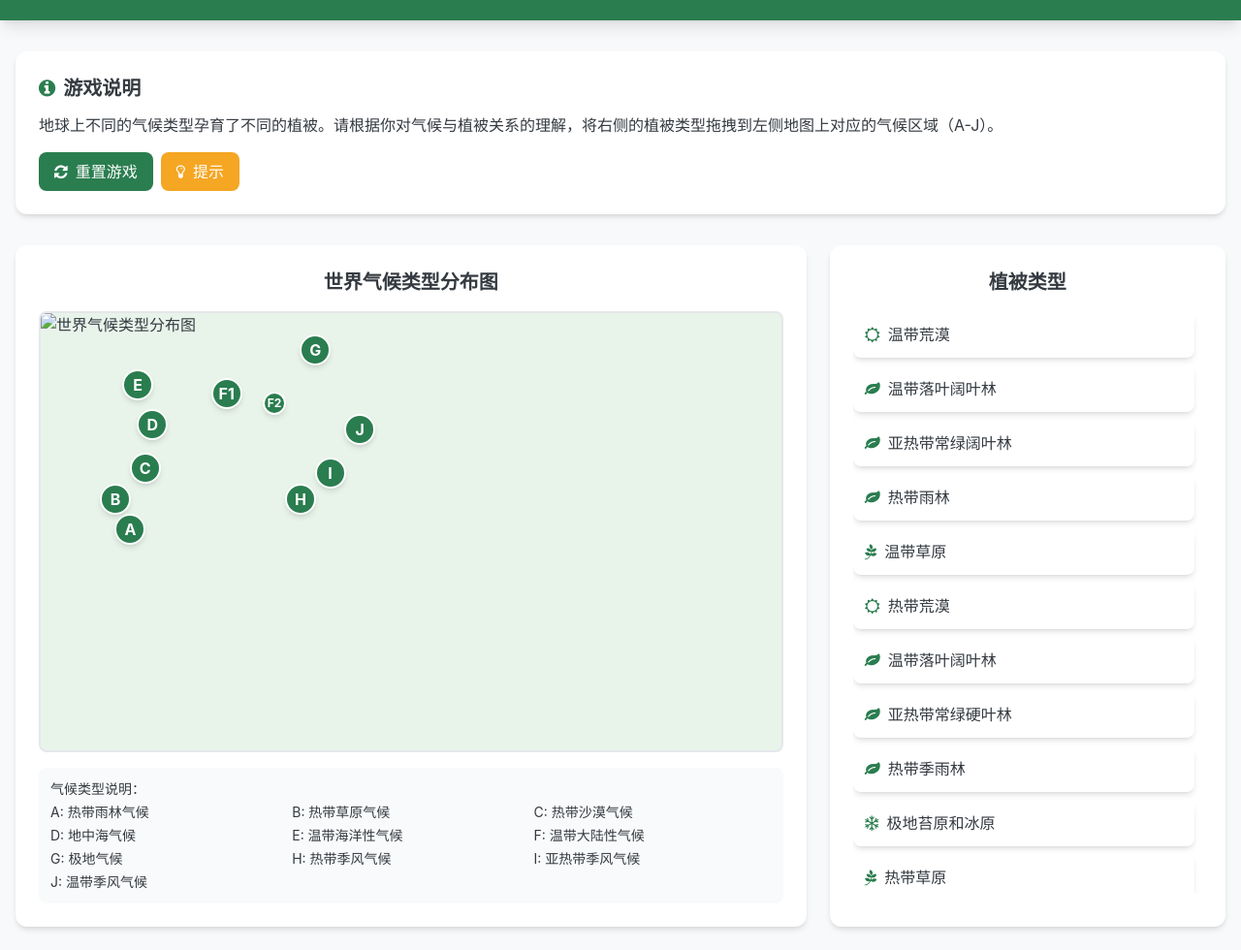
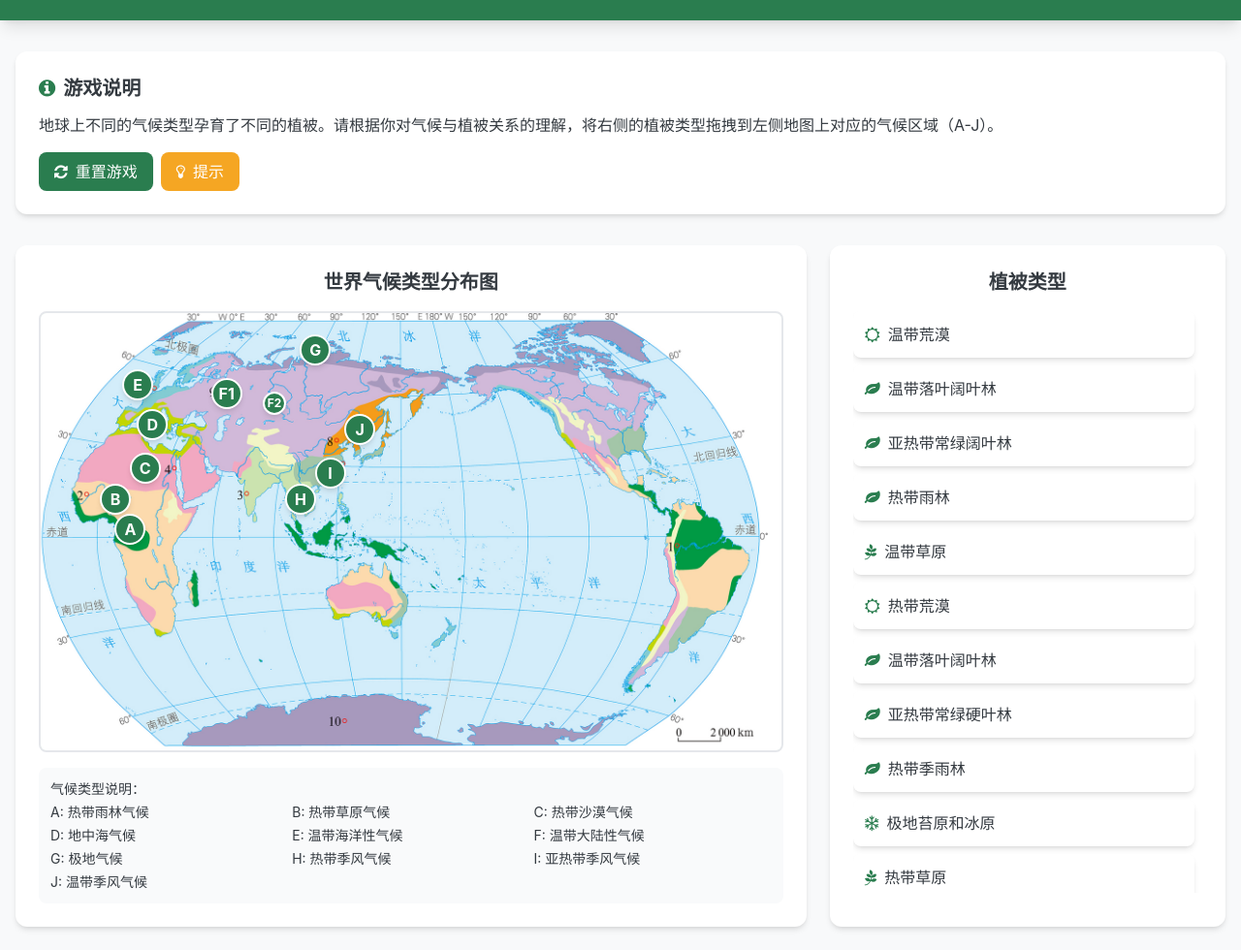
Before and after one commit to KaneCY4952/open-class-test, a plain HTML site: page zhibei_game.html in a window 1280 px wide. Shown: the part 117-1097 px from the top of the page at 97% size. Drawn offline with nearby package versions, Linux system fonts and the light colour scheme.

Commit message:
Add files via upload

```diff
--- a/zhibei_game.html
+++ b/zhibei_game.html
@@ -89,7 +89,7 @@
         <div class="relative w-full aspect-[16/9.5] bg-secondary rounded-lg overflow-hidden border-2 border-gray-200 object-fit:contain;">
         <!-- <div class="relative w-full aspect-auto bg-secondary rounded-lg overflow-hidden border-2 border-gray-200"> -->
           <!-- 这里使用示例地图，实际使用时替换为您的气候分布图 -->
-          <img src="./images/weather1.png" alt="世界气候类型分布图" class="w-full h-full object-cover">
+          <img src="./weather1.png" alt="世界气候类型分布图" class="w-full h-full object-cover">
 
           <!-- 气候区域标记点 - 实际使用时根据您的图片调整位置 -->
           <div class="absolute top-[46%] left-[10%] drop-zone" data-climate="A">
```
